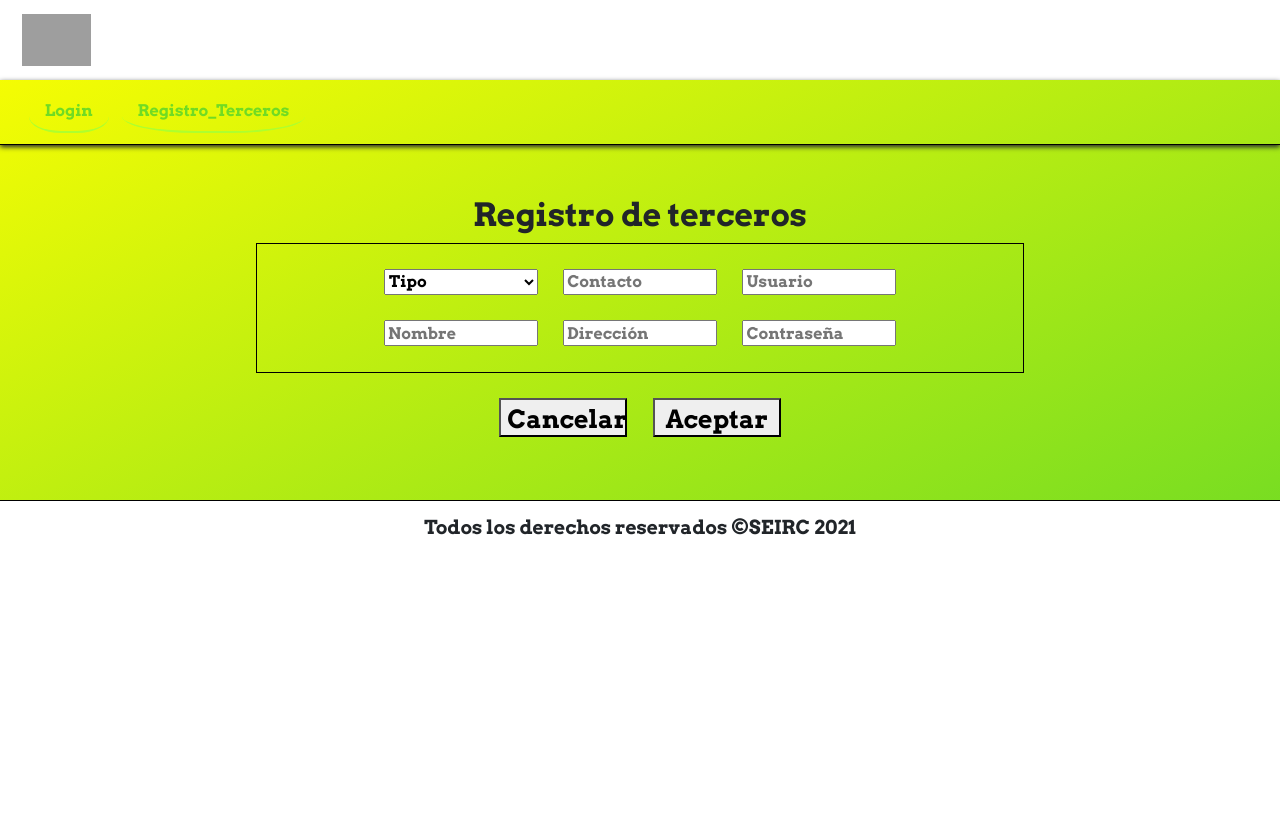
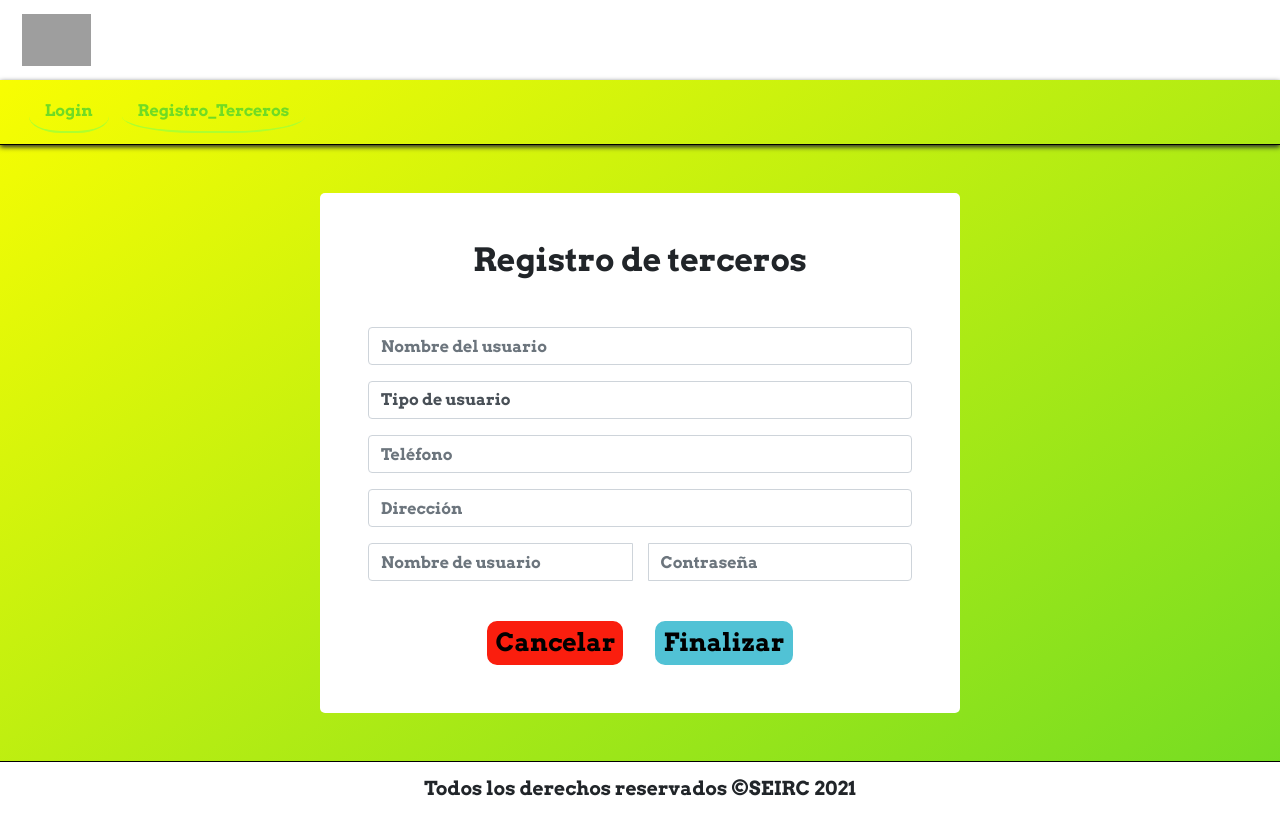
Before and after one commit to LeisyVasquez/SEIRC, a React (Create React App) app in the folder client/: page /register in a window 1280 px wide. Before the commit the page ends 800 px from the top, so only its background shows below. Built offline with nearby package versions, Linux system fonts and the light colour scheme; grey boxes are pictures that could not be loaded.

Commit message:
Se estandariza el frontend de registro de terceros y se crea el componente de buttonCancel

```diff
--- /dev/null
+++ b/client/src/components/base/buttonCancel.jsx
@@ -0,0 +1,30 @@
+import React from 'react';
+import swal from "sweetalert2";
+
+import '../../styles/buttonCancel.css'
+
+
+const ButtonCancel = () => {
+    const reset = (e) => {
+        swal.fire({
+            title: 'Advertencia',
+            text: '¿Seguro quieres cancelar este registro?',
+            icon: 'warning',
+            showCancelButton: true,
+            cancelButtonText: 'Sí',
+            confirmButtonText: 'No',
+            confirmButtonColor: "#fa1e0e",
+            cancelButtonColor: "#51C2D5",
+        }).then((result) => {
+            if (!result.value) {
+                document.getElementById("form").reset();
+            }
+        })
+    }
+
+    return (
+            <button type="button" className="boton3 mr-3 w-40 h-50" onClick={reset}>Cancelar</button>
+    )
+}
+
+export default ButtonCancel;
--- a/client/src/components/basketsRegistration.jsx
+++ b/client/src/components/basketsRegistration.jsx
@@ -1,6 +1,8 @@
 import React, { useEffect, useState } from "react";
 import swal from "sweetalert2";
 import api from '../axios/axios';
+
+import ButtonCancel from './base/buttonCancel';
 
 import { Container, Form } from "react-bootstrap";
 import '../styles/basketsRegistration.css';
@@ -48,7 +50,7 @@ const BasketsRegistration = () => {
                     confirmButtonText: "Entendido",
                     confirmButtonColor: "#70db24",
                 });
-            } else if (res.status === 400) {
+            } else if (res.status === 225) {
                 swal.fire({
                     icon: "error",
                     title: "Error",
@@ -67,23 +69,6 @@ const BasketsRegistration = () => {
                   });
             }
             */
-        })
-    }
-
-    const reset = (e) => {
-        swal.fire({
-            title: 'Advertencia',
-            text: '¿Seguro quieres cancelar este registro?',
-            icon: 'warning',
-            showCancelButton: true,
-            cancelButtonText: 'Sí',
-            confirmButtonText: 'No',
-            confirmButtonColor: "#f96332",
-            cancelButtonColor: "#70db24",
-        }).then((result) => {
-            if (!result.value) {
-                document.getElementById("form").reset();
-            }
         })
     }
 
@@ -119,8 +104,8 @@ const BasketsRegistration = () => {
                         placeholder="Descripción"
                         onChange={data}
                     />
-                    <button type="button" className="boton3 mt-5 mr-3 w-40 h-50" onClick={reset}>Cancelar</button>
-                    <button type="button" className="boton2 mt-5 ml-3 w-40 h-50" onClick={sendData}>Finalizar</button>
+                    <ButtonCancel/>
+                    <button type="button" className="boton2 ml-3 w-40 h-50" onClick={sendData}>Finalizar</button>
                 </form>
             </Container>
         </div>
--- a/client/src/components/loanReturnClient.jsx
+++ b/client/src/components/loanReturnClient.jsx
@@ -2,6 +2,9 @@ import React, { useEffect, useState } from "react";
 import swal from "sweetalert2";
 import api from '../axios/axios';
 import { Container, Form } from "react-bootstrap";
+
+import ButtonCancel from './base/buttonCancel';
+
 
 
 const LoanReturnClient = () => {
@@ -10,7 +13,7 @@ const LoanReturnClient = () => {
         <div className="basketsRegistration" >
             <Container className="text-center mt-2 mx-auto my-5 p-5 bosy w-50" >
                 <h2 className="m-auto">Clientes</h2>
-                <form className="form-signin mt-5 py-4">
+                <form className="form-signin mt-5 py-4" id="form">
                     <div class="form-check form-check-inline mx-0 mb-3" style={{ float: "left" }}>
                         <input class="form-check-input " type="radio" name="inlineRadioOptions" id="inlineRadio1" value="option1" />
                         <label class="form-check-label fs-5" for="inlineRadio1">Préstamo</label>
@@ -47,8 +50,7 @@ const LoanReturnClient = () => {
                             <span class="input-group-text ml-4">+</span>
                         </div>
                     </section>
-
-                    <button type="button" className="boton3 mt-5 mr-3 w-40 h-50">Cancelar</button>
+                    <ButtonCancel/>
                     <button type="button" className="boton2 mt-5 ml-3 w-40 h-50">Finalizar</button>
                 </form>
             </Container>
--- a/client/src/components/thirdPartyRegistrationBody.jsx
+++ b/client/src/components/thirdPartyRegistrationBody.jsx
@@ -1,40 +1,34 @@
 import React from 'react';
-import { Form } from 'react-bootstrap';
-
+import { Form, Container } from 'react-bootstrap';
+import ButtonCancel from './base/buttonCancel';
 import '../styles/thirdPartyRegistration.css';
-
 
 const ThirdPartyRegistrationBody = () => {
     return (
         <div className="thirdPartyRegistrationBody">
-            <h2>Registro de terceros</h2>
+            <Container className="text-center mt-2 mx-auto my-5 p-5 bosy w-50" >
+                <h2>Registro de terceros</h2>
+                <form className="form-signin mt-5" id="form">
+                    <input type="text" className="form-control mb-3" placeholder="Nombre del usuario" />
+                        <Form.Group >
+                            <Form.Control as="select"  id="type">
+                                <option>Tipo de usuario</option>
+                                <option>Cliente</option>
+                                <option>Proveedor</option>
+                                <option>Cliente-Proveedor</option>
+                            </Form.Control>
+                        </Form.Group>
+                        <input type="text" className="form-control mb-3" placeholder="Teléfono" />
 
-            <div className="formulario">
-                <Form>
-                    <div className="fila">
-                        <select className="formInput">
-                            <option value="">Tipo</option>
-                            <option value="cliente">Cliente</option>
-                            <option value="croveedor">Proveedor</option>
-                            <option value="cliente/proveedor">Cliente - Proveedor</option>
-                        </select>
-                        <input type="text" className="formInput" placeholder="Contacto" />
-                        <input type="text" className="formInput" placeholder="Usuario" />
+                    <input type="text" className="form-control mb-3" placeholder="Dirección" />
+                    <div class="input-group">
+                        <input type="text" className="form-control mb-3 mr-3" placeholder="Nombre de usuario" />
+                        <input type="text" className="form-control " placeholder="Contraseña" />
                     </div>
-
-                    <div className="fila">
-                        <input type="text" className="formInput" placeholder="Nombre" />
-                        <input type="text" className="formInput" placeholder="Dirección" />
-                        <input type="text" className="formInput" placeholder="Contraseña" />
-                    </div>
-                </Form>
-            </div>
-
-            <div className="botones">
-                <button className="formButton">Cancelar</button>
-                <button className="formButton" type="submit">Aceptar</button>
-            </div>
-
+                    <ButtonCancel/>
+                    <button type="button" className="boton2 mt-4 ml-3 w-40 h-50">Finalizar</button>
+                </form>
+            </Container>
         </div>
     )
 }
--- a/client/src/styles/basketsRegistration.css
+++ b/client/src/styles/basketsRegistration.css
@@ -19,6 +19,6 @@
     margin-right: auto;
     font-size: 25px;
     border-radius: 10px;
-    border: 2px solid rgb(255, 0, 0.8);
-    background-color:rgb(255, 0, 0.8);
+    border: 2px solid #fa1e0e;
+    background-color:#fa1e0e;
 }
--- /dev/null
+++ b/client/src/styles/buttonCancel.css
@@ -0,0 +1,9 @@
+.boton3{
+    color:black;
+    margin-left: auto;
+    margin-right: auto;
+    font-size: 25px;
+    border-radius: 10px;
+    border: 2px solid #fa1e0e;
+    background-color:#fa1e0e;
+}
--- a/client/src/styles/thirdPartyRegistration.css
+++ b/client/src/styles/thirdPartyRegistration.css
@@ -1,14 +1,6 @@
-.thirdPartyRegistrationBody{
-    padding: 2vw 20vw;
-}
-
-.thirdPartyRegistrationBody h2{
-    text-align: center;
-}
-
-.thirdPartyRegistrationBody .formulario{
-    border: 1px solid black;
-    padding: 1vw;
+.thirdPartyRegistrationBody .container {
+    background: white;
+    border-radius: 5px;
 }
 
 .thirdPartyRegistrationBody .formInput{
@@ -17,23 +9,14 @@
     width: 12vw;
 }
 
-.thirdPartyRegistrationBody .fila{
-    text-align: center;
+
+.thirdPartyRegistrationBody .boton2{
+    color:black;
+    margin-left: auto;
+    margin-right: auto;
+    font-size: 25px;
+    border-radius: 10px;
+    border: 2px solid #51C2D5;
+    background-color:#51C2D5;
+
 }
-
-.thirdPartyRegistrationBody .botones{
-    text-align: center;
-    margin-top: 1vw;
-}
-
-.thirdPartyRegistrationBody .botones{
-    text-align: center;
-    margin-top: 1vw;
-}
-
-.thirdPartyRegistrationBody .formButton{
-    margin: 1vw;
-    height: 3vw;
-    width: 10vw;
-    font-size: 25px;
-}
```
Also changed, not shown: 1 other file (tests, documents, lock files or other folders).
